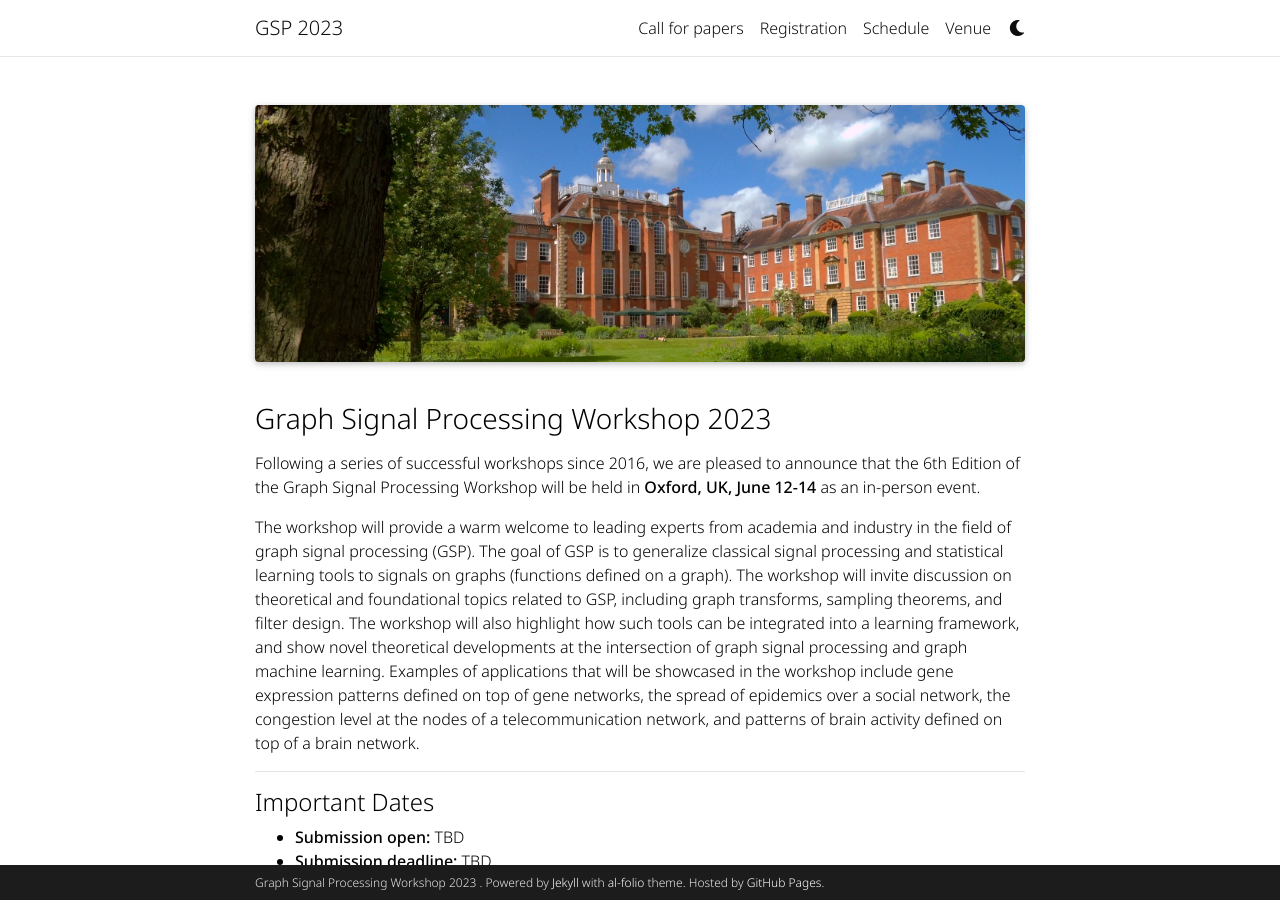
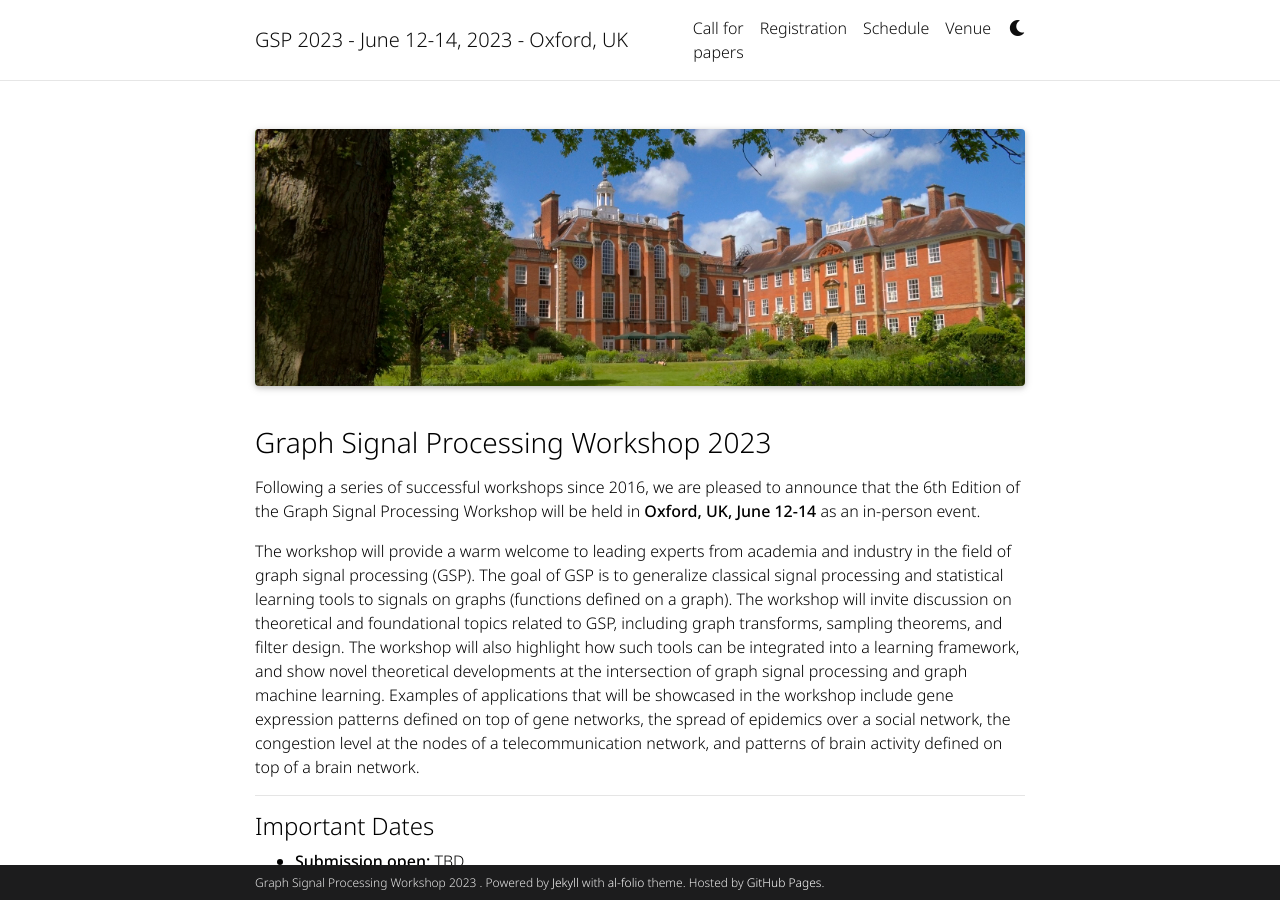
Before and after one commit to shreyasvinaya/gspworkshop2025.github.io, a Jekyll site: the page built from _pages/about.md, in a window 1280 px wide and 900 px high. Built offline with Jekyll 4.4.1, drawn with Linux system fonts in a browser that asks for light colours; full-size pictures stand in for the smaller copies a plugin makes; comment, search, counter and statistics services are not loaded; a style sheet for code colours, icons or effects is not loaded.

Commit message:
Update _config.yml

```diff
--- a/_config.yml
+++ b/_config.yml
@@ -3,7 +3,7 @@
 # -----------------------------------------------------------------------------
 
 title: Graph Signal Processing Workshop # the website title (if blank, full name will be used instead)
-header: GSP 2023
+header: GSP 2023 - June 12-14, 2023 - Oxford, UK
 first_name: Graph Signal Processing Workshop 2023
 middle_name:
 last_name:
```
